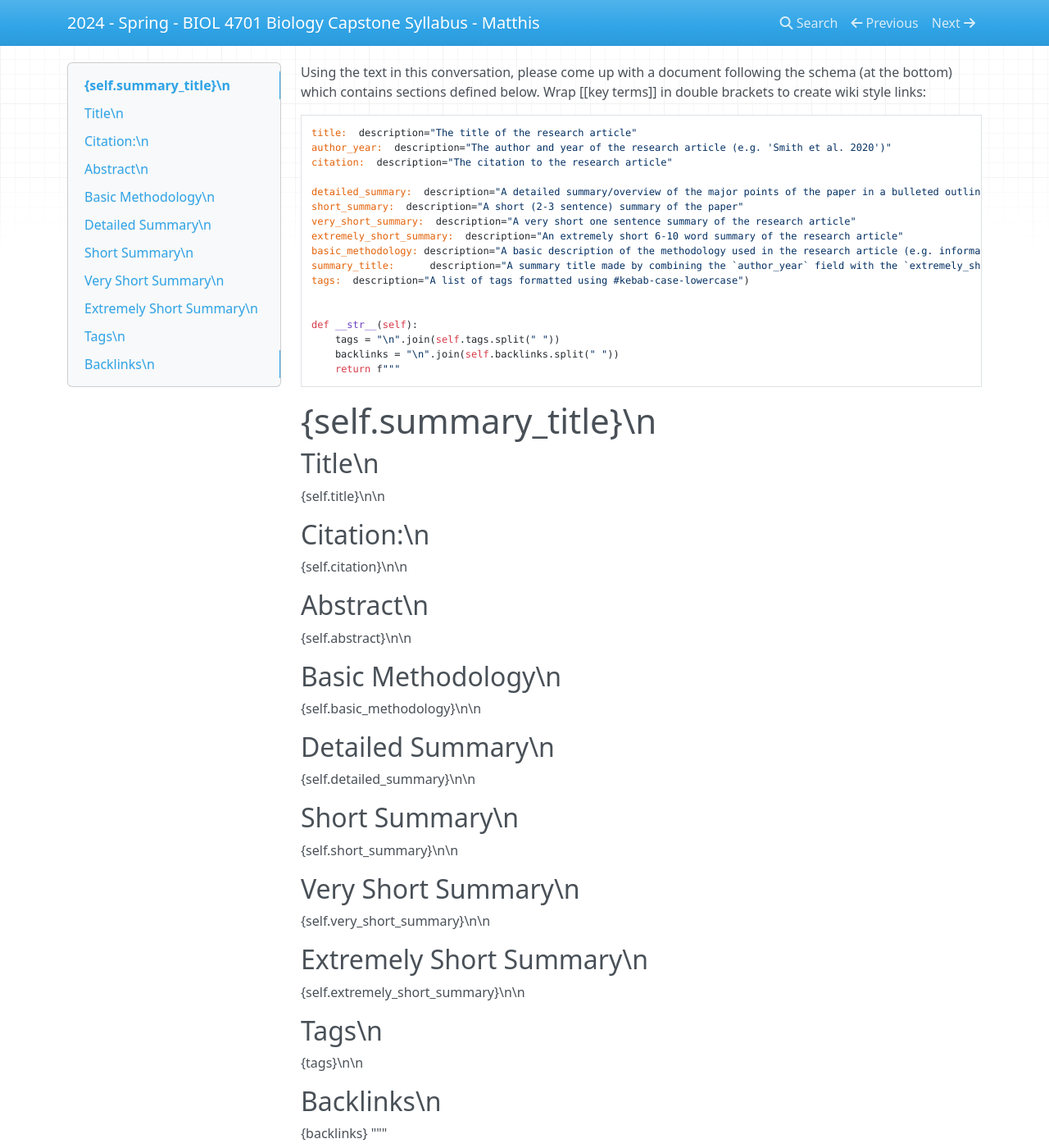
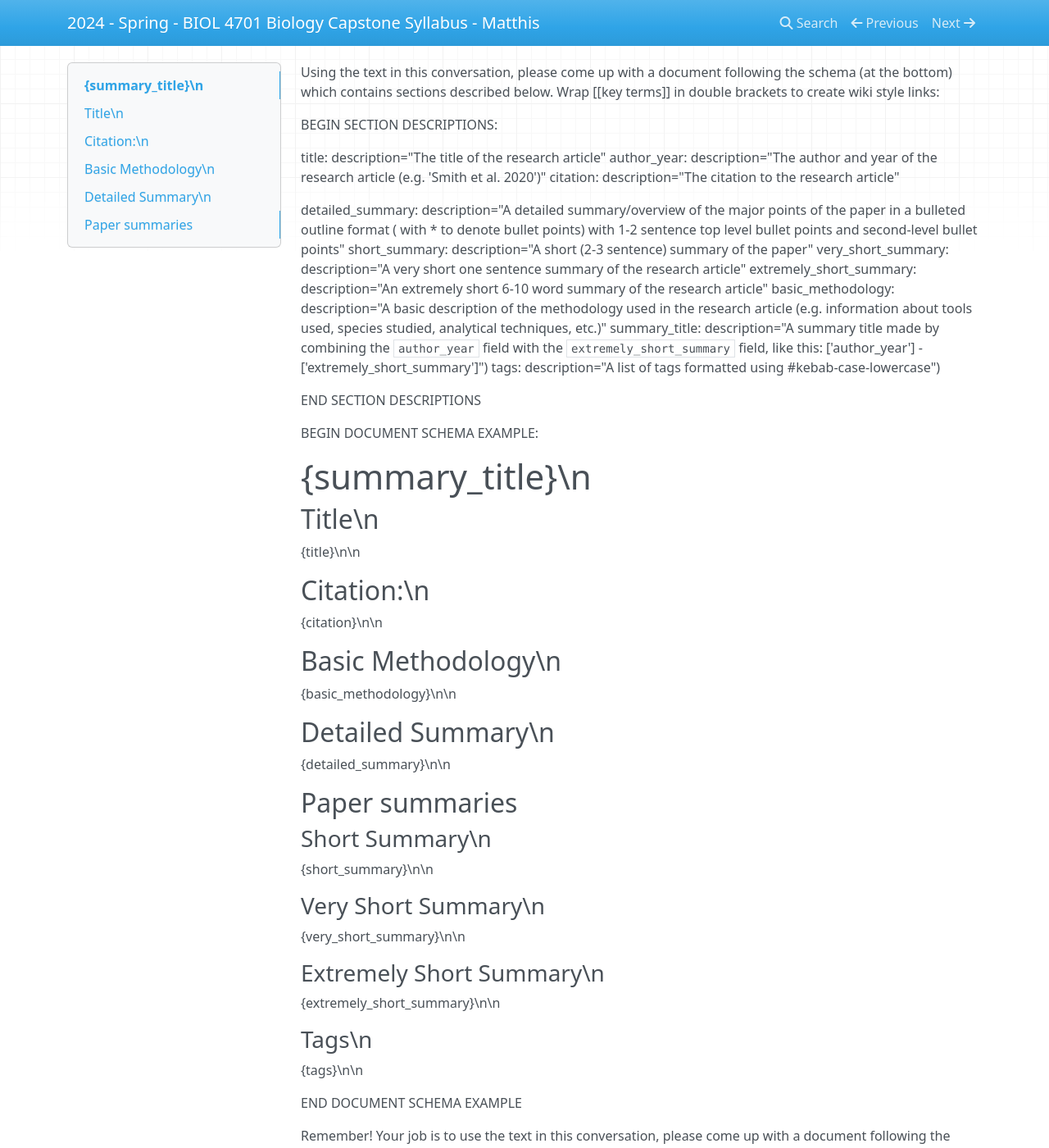
Before and after one commit to HumanMovementNeuroscience/capstone, an MkDocs documentation site: the page built from docs/course_materials/assignments/assignment-2/assignment2-instructions.md, in a window 1280 px wide and 1400 px high. Shown: the whole window at 82% size. Built offline with MkDocs 1.6.1, drawn with Linux system fonts in a browser that asks for light colours; nearby versions of some CDN libraries; some of the changed text lies outside the part shown.

Commit message:
Jan 25, 2024, 11:42 AM

```diff
--- a/docs/course_materials/assignments/assignment-2/assignment2-instructions.md
+++ b/docs/course_materials/assignments/assignment-2/assignment2-instructions.md
@@ -1,42 +1,43 @@
-Using the text in this conversation, please come up with a document following the schema (at the bottom) which contains sections defined below. Wrap [[key terms]] in double brackets to create wiki style links:
+Using the text in this conversation, please come up with a document following the schema (at the bottom) which contains sections described below. Wrap [[key terms]] in double brackets to create wiki style links:
+
+BEGIN SECTION DESCRIPTIONS:
+
+title:  description="The title of the research article"
+author_year:  description="The author and year of the research article (e.g. 'Smith et al. 2020')"
+citation:  description="The citation to the research article"
+
+detailed_summary:  description="A detailed summary/overview of the major points of the paper in a bulleted outline format ( with * to denote bullet points) with 1-2 sentence top level bullet points and second-level bullet points"
+short_summary:  description="A short (2-3 sentence) summary of the paper"
+very_short_summary:  description="A very short one sentence summary of the research article"
+extremely_short_summary:  description="An extremely short 6-10 word summary of the research article"
+basic_methodology: description="A basic description of the methodology used in the research article (e.g. information about tools used, species studied, analytical techniques, etc.)"
+summary_title:      description="A summary title made by combining the `author_year` field with the `extremely_short_summary` field, like this: ['author_year'] - ['extremely_short_summary']")
+tags:  description="A list of tags formatted using #kebab-case-lowercase")
+
+END SECTION DESCRIPTIONS
+
+BEGIN DOCUMENT SCHEMA EXAMPLE:
+# {summary_title}\n
+## Title\n
+{title}\n\n
+## Citation:\n
+{citation}\n\n
+## Basic Methodology\n
+{basic_methodology}\n\n
+## Detailed Summary\n
+{detailed_summary}\n\n
+## Paper summaries
+### Short Summary\n
+{short_summary}\n\n
+### Very Short Summary\n
+{very_short_summary}\n\n
+### Extremely Short Summary\n
+{extremely_short_summary}\n\n
+
+### Tags\n
+{tags}\n\n
+
+END DOCUMENT SCHEMA EXAMPLE
 
 
-    title:  description="The title of the research article"
-    author_year:  description="The author and year of the research article (e.g. 'Smith et al. 2020')"
-    citation:  description="The citation to the research article"
-
-    detailed_summary:  description="A detailed summary/overview of the major points of the paper in a bulleted outline format ( with * to denote bullet points) with 1-2 sentence top level bullet points and second-level bullet points"
-    short_summary:  description="A short (2-3 sentence) summary of the paper"
-    very_short_summary:  description="A very short one sentence summary of the research article"
-    extremely_short_summary:  description="An extremely short 6-10 word summary of the research article"
-    basic_methodology: description="A basic description of the methodology used in the research article (e.g. information about tools used, species studied, analytical techniques, etc.)"
-    summary_title:      description="A summary title made by combining the `author_year` field with the `extremely_short_summary` field, like this: ['author_year'] - ['extremely_short_summary']")
-    tags:  description="A list of tags formatted using #kebab-case-lowercase")
-
-
-    def __str__(self):
-        tags = "\n".join(self.tags.split(" "))
-        backlinks = "\n".join(self.backlinks.split(" "))
-        return f"""
-# {self.summary_title}\n
-## Title\n
-{self.title}\n\n
-## Citation:\n
-{self.citation}\n\n
-## Abstract\n
-{self.abstract}\n\n
-## Basic Methodology\n
-{self.basic_methodology}\n\n
-## Detailed Summary\n
-{self.detailed_summary}\n\n
-## Short Summary\n
-{self.short_summary}\n\n
-## Very Short Summary\n
-{self.very_short_summary}\n\n
-## Extremely Short Summary\n
-{self.extremely_short_summary}\n\n
-## Tags\n
-{tags}\n\n
-## Backlinks\n
-{backlinks}
-"""
+Remember! Your job is to use the text in this conversation, please come up with a document following the schema (at the bottom) which contains sections described below. Wrap [[key terms]] in double brackets to create wiki style links
```
